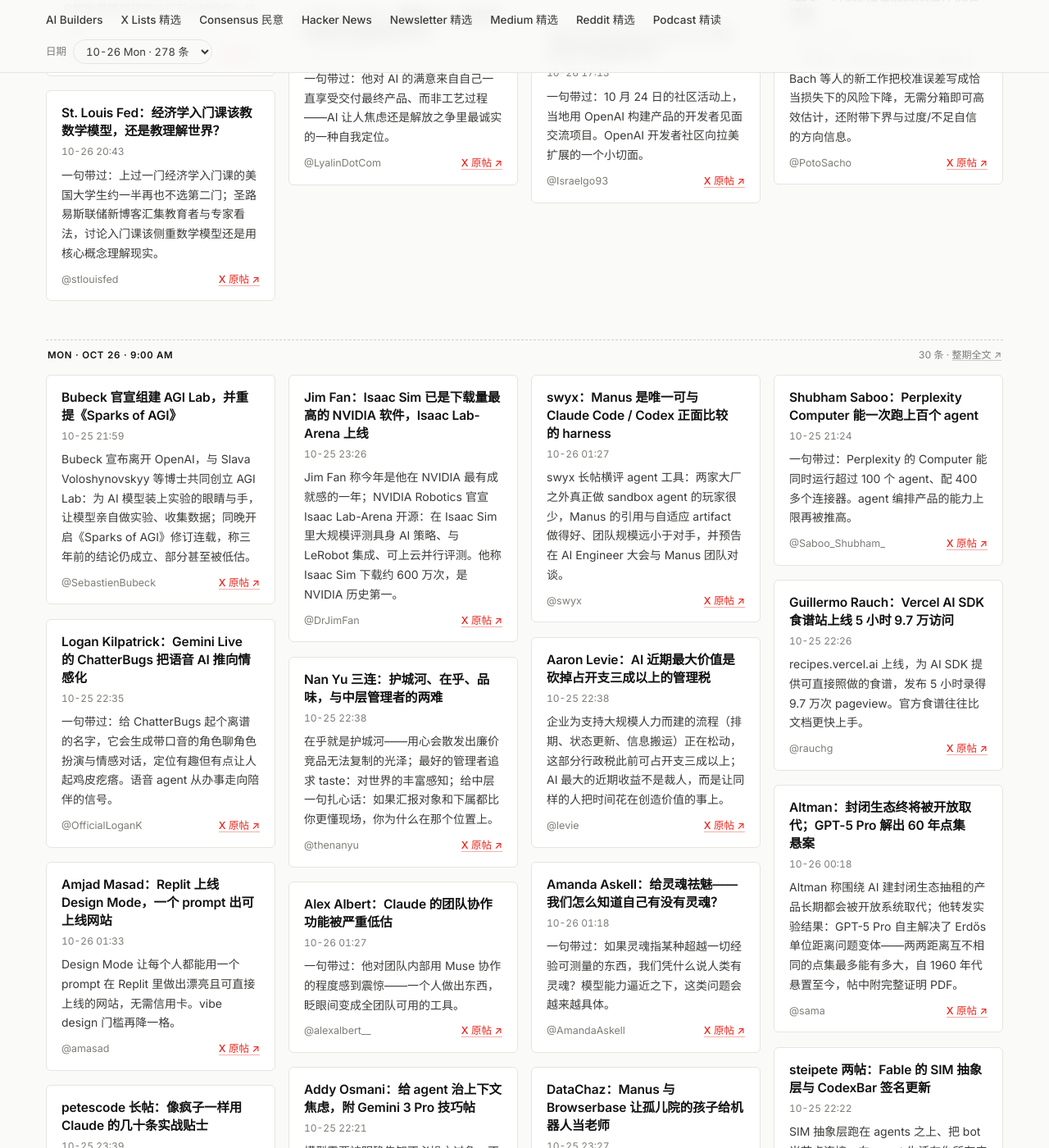
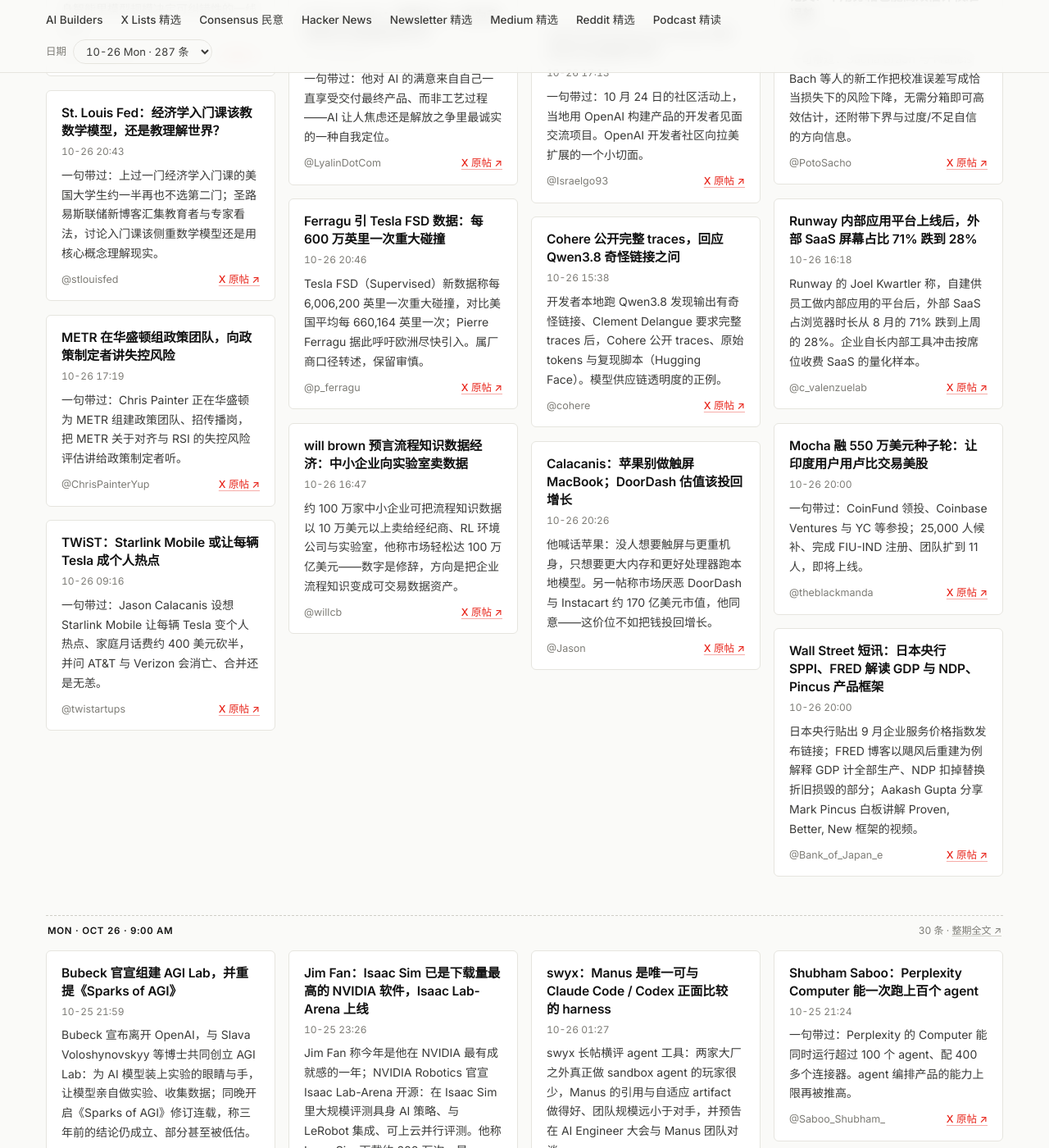
Before and after one commit to cptidiot/mzhao.me, a Jekyll site: the page built from digest/index.html, in a window 1280 px wide and 1400 px high, scrolled down 2500 px. Shown: the whole window at 82% size. Built offline with Jekyll 4.4.1, drawn with Linux system fonts in a browser that asks for light colours.

Commit message:
Digest: x-lists 2026-10-26 supplement

```diff
--- a/_digests/2026-10-26-x-lists-2100.md
+++ b/_digests/2026-10-26-x-lists-2100.md
@@ -3,7 +3,7 @@
 section_name: X Lists 精选
 date: "2026-10-26 21:00:00 -0700"
 title: "X Lists 精选 Digest — 2026-10-26 21:00"
-excerpt: "20 组 36 帖——OpenAI 宣布数学、复杂性理论与量子场论三项发现，含内部模型声称推翻 ETH 的待审查主张；GPT-6.1 Terra 以 Astra 十分之一价格打平 Astra，但企业基准实测有保留；Gemini 4 Argon 开始向 Antigravity IDE 推送；Anthropic S-1 数字的双面解读；创始人与投资人就谁该写引荐简介完整对谈。本期 B 路三个 List 回传不完整，入选以逐条核验过的 A 路为主，未核验条目未收录、未进台账。"
+excerpt: "29 组 48 帖，覆盖全部 6 个 List——OpenAI 宣布数学、复杂性理论与量子场论三项发现，含内部模型声称推翻 ETH 的待审查主张；GPT-6.1 Terra 以 Astra 十分之一价格打平 Astra，但企业基准实测有保留；Gemini 4 Argon 开始推送；Runway 内部平台让外部 SaaS 占比从 71% 跌到 28%；Tesla FSD 新数据称每 600 万英里一次重大碰撞；创始人与投资人就谁该写引荐简介完整对谈。全部条目均经 permalink 核验、时间按雪花戳反算 PDT。"
 items:
   - title: "OpenAI 宣布三项科学发现，含声称推翻 ETH 的待审查主张"
     summary: "Dan Roberts 与 Greg Brockman 宣布数学（调和分析）、计算机科学（复杂性理论）与物理（量子场论）三项发现；复杂性方向最受关注：Ryan Williams 称 OpenAI 内部模型给出了对指数时间假说 ETH 的声称推翻，已受邀组织开放独立审查。Timothy Gowers 指出 ETH 指 3SAT 需要指数时间，若为假影响重大。目前只是声称、正待审查，并非已证实。"
@@ -125,10 +125,64 @@
     time: "10-26 20:43"
     url: "https://x.com/stlouisfed/status/2114925811471876551"
     link_label: "X 原帖"
+  - title: "Ferragu 引 Tesla FSD 数据：每 600 万英里一次重大碰撞"
+    summary: "Tesla FSD（Supervised）新数据称每 6,006,200 英里一次重大碰撞，对比美国平均每 660,164 英里一次；Pierre Ferragu 据此呼吁欧洲尽快引入。属厂商口径转述，保留审慎。"
+    stat: "@p_ferragu"
+    time: "10-26 20:46"
+    url: "https://x.com/p_ferragu/status/2114926690988081593"
+    link_label: "X 原帖"
+  - title: "Runway 内部应用平台上线后，外部 SaaS 屏幕占比 71% 跌到 28%"
+    summary: "Runway 的 Joel Kwartler 称，自建供员工做内部应用的平台后，外部 SaaS 占浏览器时长从 8 月的 71% 跌到上周的 28%。企业自长内部工具冲击按席位收费 SaaS 的量化样本。"
+    stat: "@c_valenzuelab"
+    time: "10-26 16:18"
+    url: "https://x.com/c_valenzuelab/status/2114859117936566492"
+    link_label: "X 原帖"
+  - title: "Cohere 公开完整 traces，回应 Qwen3.8 奇怪链接之问"
+    summary: "开发者本地跑 Qwen3.8 发现输出有奇怪链接、Clement Delangue 要求完整 traces 后，Cohere 公开 traces、原始 tokens 与复现脚本（Hugging Face）。模型供应链透明度的正例。"
+    stat: "@cohere"
+    time: "10-26 15:38"
+    url: "https://x.com/cohere/status/2114849246155260108"
+    link_label: "X 原帖"
+  - title: "METR 在华盛顿组政策团队，向政策制定者讲失控风险"
+    summary: "一句带过：Chris Painter 正在华盛顿为 METR 组建政策团队、招传播岗，把 METR 关于对齐与 RSI 的失控风险评估讲给政策制定者听。"
+    stat: "@ChrisPainterYup"
+    time: "10-26 17:19"
+    url: "https://x.com/ChrisPainterYup/status/2114874686945579100"
+    link_label: "X 原帖"
+  - title: "will brown 预言流程知识数据经济：中小企业向实验室卖数据"
+    summary: "约 100 万家中小企业可把流程知识数据以 10 万美元以上卖给经纪商、RL 环境公司与实验室，他称市场轻松达 100 万亿美元——数字是修辞，方向是把企业流程知识变成可交易数据资产。"
+    stat: "@willcb"
+    time: "10-26 16:47"
+    url: "https://x.com/willcb/status/2114866556618633321"
+    link_label: "X 原帖"
+  - title: "Mocha 融 550 万美元种子轮：让印度用户用卢比交易美股"
+    summary: "一句带过：CoinFund 领投、Coinbase Ventures 与 YC 等参投；25,000 人候补、完成 FIU-IND 注册、团队扩到 11 人，即将上线。"
+    stat: "@theblackmanda"
+    time: "10-26 20:00"
+    url: "https://x.com/theblackmanda/status/2114915001626706194"
+    link_label: "X 原帖"
+  - title: "Calacanis：苹果别做触屏 MacBook；DoorDash 估值该投回增长"
+    summary: "他喊话苹果：没人想要触屏与更重机身，只想要更大内存和更好处理器跑本地模型。另一帖称市场厌恶 DoorDash 与 Instacart 约 170 亿美元市值，他同意——这价位不如把钱投回增长。"
+    stat: "@Jason"
+    time: "10-26 20:26"
+    url: "https://x.com/Jason/status/2114921733014827177"
+    link_label: "X 原帖"
+  - title: "TWiST：Starlink Mobile 或让每辆 Tesla 成个人热点"
+    summary: "一句带过：Jason Calacanis 设想 Starlink Mobile 让每辆 Tesla 变个人热点、家庭月话费约 400 美元砍半，并问 AT&T 与 Verizon 会消亡、合并还是无恙。"
+    stat: "@twistartups"
+    time: "10-26 09:16"
+    url: "https://x.com/twistartups/status/2114753069019787564"
+    link_label: "X 原帖"
+  - title: "Wall Street 短讯：日本央行 SPPI、FRED 解读 GDP 与 NDP、Pincus 产品框架"
+    summary: "日本央行贴出 9 月企业服务价格指数发布链接；FRED 博客以飓风后重建为例解释 GDP 计全部生产、NDP 扣掉替换折旧损毁的部分；Aakash Gupta 分享 Mark Pincus 白板讲解 Proven, Better, New 框架的视频。"
+    stat: "@Bank_of_Japan_e"
+    time: "10-26 20:00"
+    url: "https://x.com/Bank_of_Japan_e/status/2114915030101602367"
+    link_label: "X 原帖"
 ---
-覆盖时段：2026-10-26 09:00 – 21:00 America/Los_Angeles（约 12 小时）。本期共 20 组、36 帖。完整逐条版见留档文件 digest-2026-10-26-2100.md；本页 items 为同批内容的网站版条目。
+覆盖时段：2026-10-26 09:00 – 21:00 America/Los_Angeles（约 12 小时）。本期共 29 组、48 帖（含补遗 9 组 12 帖）。完整逐条版（含补遗）见留档文件 digest-2026-10-26-2100.md；本页 items 为同批内容的网站版条目。
 
-**核验说明**：A 路三个 List（AI Research、AI 御三家超级员工、SuperIndividual）已逐条打开 permalink 核验全文，时间按 status ID 雪花时间戳反算 PDT 判定窗口。B 路三个 List（TimeAI 100、Venture Capital、Wall Street Influencers）首轮抓取完成但回传被截断、精简重发未送达，故本期覆盖不完整：仅收录两条有独立交叉证据的帖（Peter Sellis 入职 X、St. Louis Fed 经济学入门课帖），其余 B 路候选未收、未进台账，下期仍可入选。只读抓取，无任何互动操作。
+**核验说明**：全部 6 个 List 均已逐条打开 permalink 核验，时间按 status ID 雪花时间戳反算 PDT 判定窗口。B 路三个 List 的候选/窗口内计数：TimeAI 100 为 28/22、Venture Capital 为 24/19、Wall Street Influencers 为 25/20。只读抓取，无任何互动操作。
 
 **1. OpenAI 三项科学发现与 ETH 待审查主张** — [X 原帖](https://x.com/danintheory/status/2114833682469122314)
 
```
